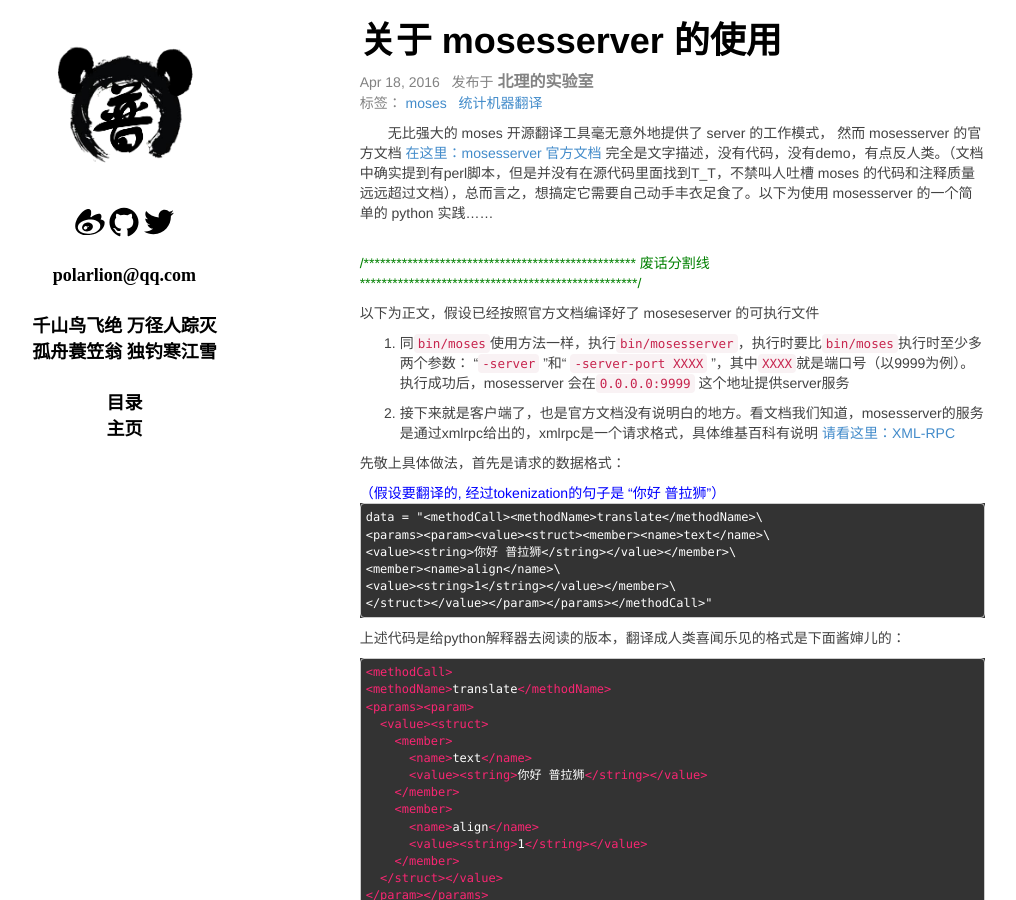
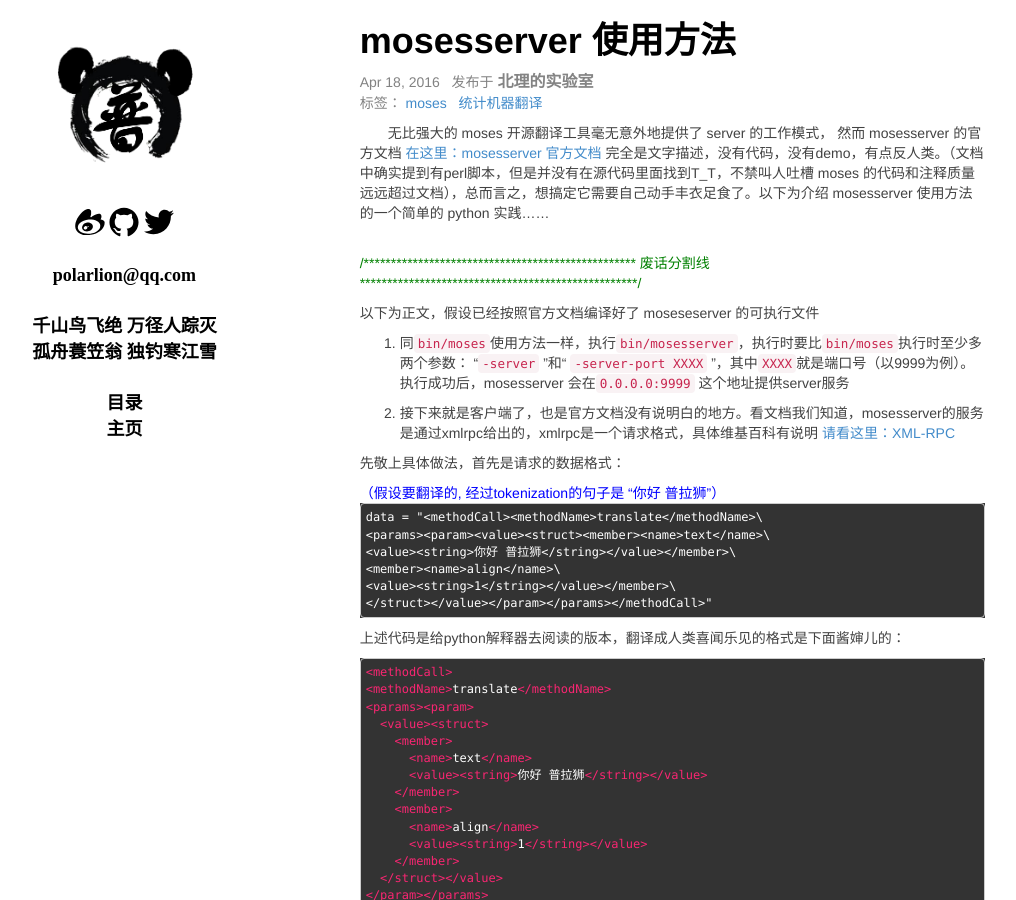
Before and after one commit to PolarLion/polarlion.github.io, a Jekyll site: the page built from _posts/2016-04-18-mosesserver-usage.markdown, in a window 1280 px wide and 900 px high. Shown: the whole window, without its empty margins (77-1093 px from the left). Built offline with Jekyll 4.4.1, drawn with Linux system fonts in a browser that asks for light colours; comment, search, counter and statistics services are not loaded.

Commit message:
change title

```diff
--- a/_posts/2016-04-18-mosesserver-usage.markdown
+++ b/_posts/2016-04-18-mosesserver-usage.markdown
@@ -1,6 +1,6 @@
 ---
 layout: post
-title:  "关于 mosesserver 的使用"
+title:  "mosesserver 使用方法"
 location: 北理的实验室
 date:   2016-04-18 11:14:00 +0800
 categories: "moses"
@@ -9,7 +9,7 @@
 
 
 　　无比强大的 moses 开源翻译工具毫无意外地提供了 server 的工作模式，
-然而 mosesserver 的官方文档 [在这里：mosesserver 官方文档][mosesserver-doc] 完全是文字描述，没有代码，没有demo，有点反人类。（文档中确实提到有perl脚本，但是并没有在源代码里面找到T_T，不禁叫人吐槽 moses 的代码和注释质量远远超过文档），总而言之，想搞定它需要自己动手丰衣足食了。以下为使用 mosesserver 的一个简单的 python 实践......
+然而 mosesserver 的官方文档 [在这里：mosesserver 官方文档][mosesserver-doc] 完全是文字描述，没有代码，没有demo，有点反人类。（文档中确实提到有perl脚本，但是并没有在源代码里面找到T_T，不禁叫人吐槽 moses 的代码和注释质量远远超过文档），总而言之，想搞定它需要自己动手丰衣足食了。以下为介绍 mosesserver 使用方法的一个简单的 python 实践......
 
 
 <br /><font color="green">/************************************************** 废话分割线 ***************************************************/</font><br />
```
